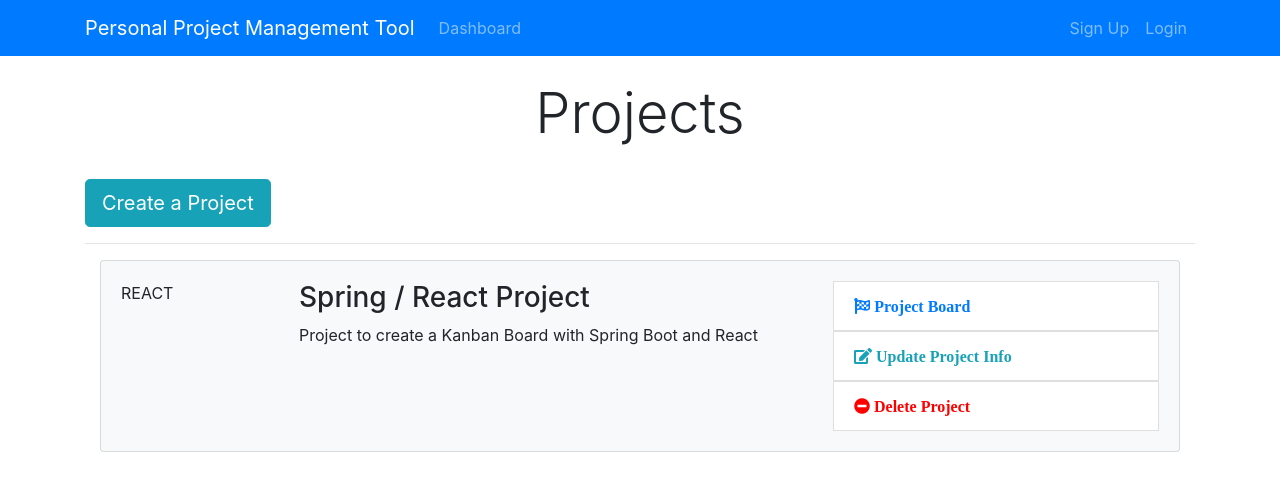
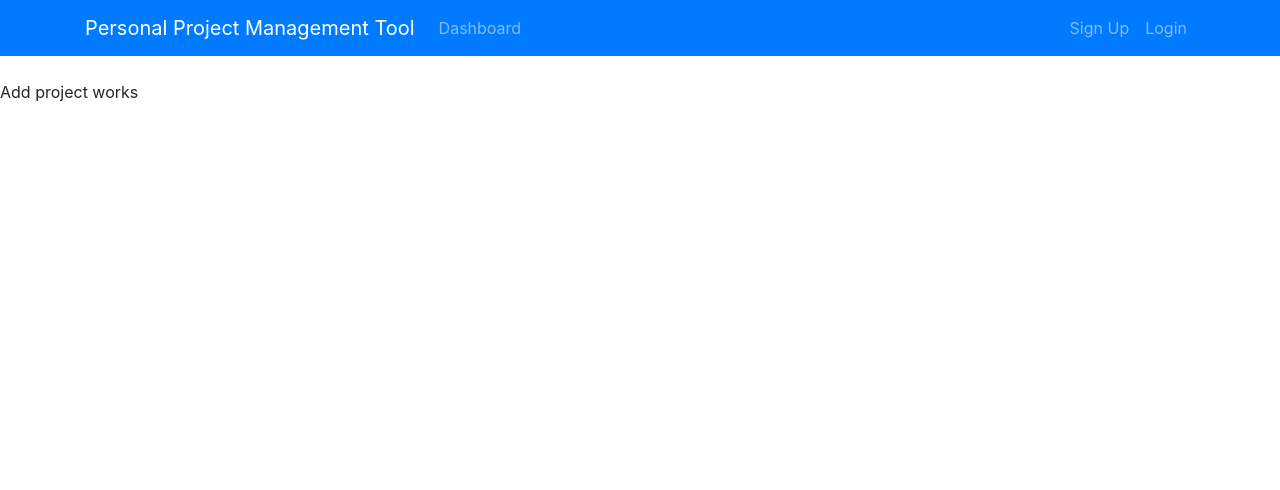
Before and after one commit to lige110/PPMBackend, a React (Create React App) app in the folder ppmtool-react-client/: page /addProject in a window 1280 px wide. Shown: the top 490 px of the page. Built offline with nearby package versions, Linux system fonts and the light colour scheme.

Commit message:
branch 16 Finish initial routing in app for/dashBoard /addProject

```diff
--- a/ppmtool-react-client/package.json
+++ b/ppmtool-react-client/package.json
@@ -10,9 +10,11 @@
     "@types/node": "^12.19.8",
     "@types/react": "^16.14.2",
     "@types/react-dom": "^16.9.10",
+    "@types/react-router-dom": "^5.1.6",
     "bootstrap": "^4.5.3",
     "react": "^17.0.1",
     "react-dom": "^17.0.1",
+    "react-router-dom": "^5.2.0",
     "react-scripts": "4.0.1",
     "typescript": "^4.1.2",
     "web-vitals": "^0.2.4"
--- a/ppmtool-react-client/src/App.tsx
+++ b/ppmtool-react-client/src/App.tsx
@@ -1,16 +1,24 @@
-import React from 'react';
-import './App.css';
-import Dashborad from './components/Dashborad';
-import Header from './components/Layout/Header';
+import React, { Component } from "react";
+import "./App.css";
+import Dashborad from "./components/Dashborad";
+import Header from "./components/Layout/Header";
 import "bootstrap/dist/css/bootstrap.min.css";
+import { BrowserRouter as Router, Route } from "react-router-dom";
+import AddProject from "./components/Project/AddProject";
 
-function App() {
-  return (
-    <div className="App">
-      <Header />
-      <Dashborad />
-    </div>
-  );
+class App extends Component {
+  render() {
+    // need to wrap the whole project up with <Router> tag
+    return (
+      <Router>
+        <div className="App">
+          <Header />
+          <Route exact path="/dashboard" component={Dashborad} />
+          <Route exact path="/addProject" component={AddProject} />
+        </div>
+      </Router>
+    );
+  }
 }
 
 export default App;
--- a/ppmtool-react-client/src/components/Dashborad.tsx
+++ b/ppmtool-react-client/src/components/Dashborad.tsx
@@ -1,4 +1,5 @@
 import React, { Component } from "react";
+import CreateProjectButton from "./Project/CreateProjectButton";
 import ProjectItem from "./Project/ProjectItem";
 
 class Dashborad extends Component {
@@ -10,9 +11,7 @@
             <div className="col-md-12">
               <h1 className="display-4 text-center">Projects</h1>
               <br />
-              <a href="ProjectForm.html" className="btn btn-lg btn-info">
-                Create a Project
-              </a>
+              <CreateProjectButton />
               <br />
               <hr />
 
--- a/ppmtool-react-client/src/components/Layout/Header.tsx
+++ b/ppmtool-react-client/src/components/Layout/Header.tsx
@@ -1,13 +1,14 @@
 import React, { Component } from "react";
+import { Link } from "react-router-dom";
 
 class Header extends Component {
   render() {
     return (
       <nav className="navbar navbar-expand-sm navbar-dark bg-primary mb-4">
         <div className="container">
-          <a className="navbar-brand" href="Dashboard.html">
+          <Link to="" className="navbar-brand">
             Personal Project Management Tool
-          </a>
+          </Link>
           <button
             className="navbar-toggler"
             type="button"
@@ -20,9 +21,9 @@
           <div className="collapse navbar-collapse" id="mobile-nav">
             <ul className="navbar-nav mr-auto">
               <li className="nav-item">
-                <a className="nav-link" href="/dashboard">
+                <Link to="/dashboard" className="nav-link">
                   Dashboard
-                </a>
+                </Link>
               </li>
             </ul>
 
--- /dev/null
+++ b/ppmtool-react-client/src/components/Project/AddProject.tsx
@@ -0,0 +1,9 @@
+import React, { Component } from "react";
+
+class AddProject extends Component {
+  render() {
+    return <div>Add project works</div>;
+  }
+}
+
+export default AddProject;
--- /dev/null
+++ b/ppmtool-react-client/src/components/Project/CreateProjectButton.tsx
@@ -0,0 +1,14 @@
+import React from "react";
+import { Link } from "react-router-dom";
+
+const CreateProjectButton = () => {
+  return (
+    <React.Fragment>
+      <Link to="/addProject" className="btn btn-lg btn-info">
+        Create a Project
+      </Link>
+    </React.Fragment>
+  );
+};
+
+export default CreateProjectButton;
```
Also changed, not shown: 2 other files (tests, documents, lock files or other folders).
